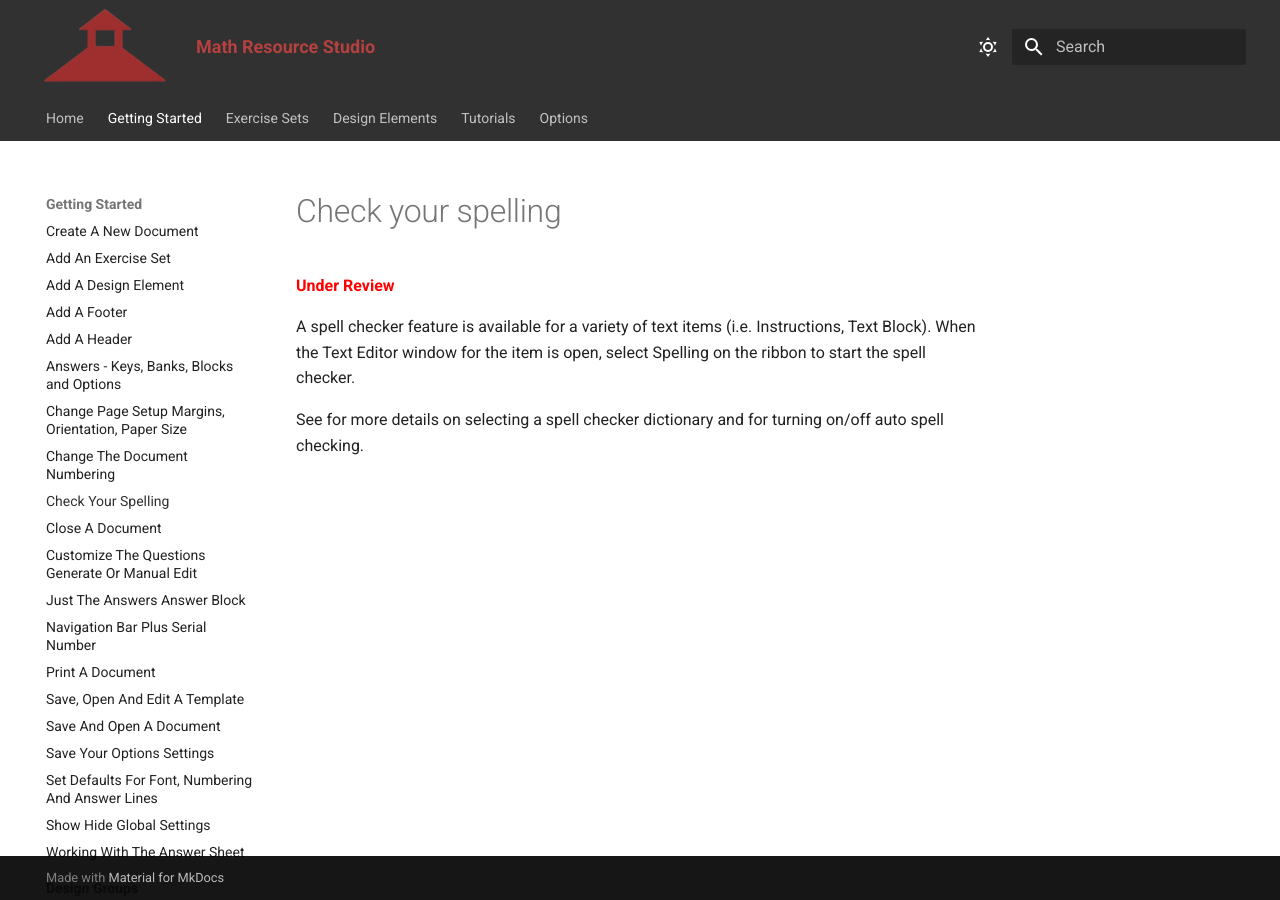
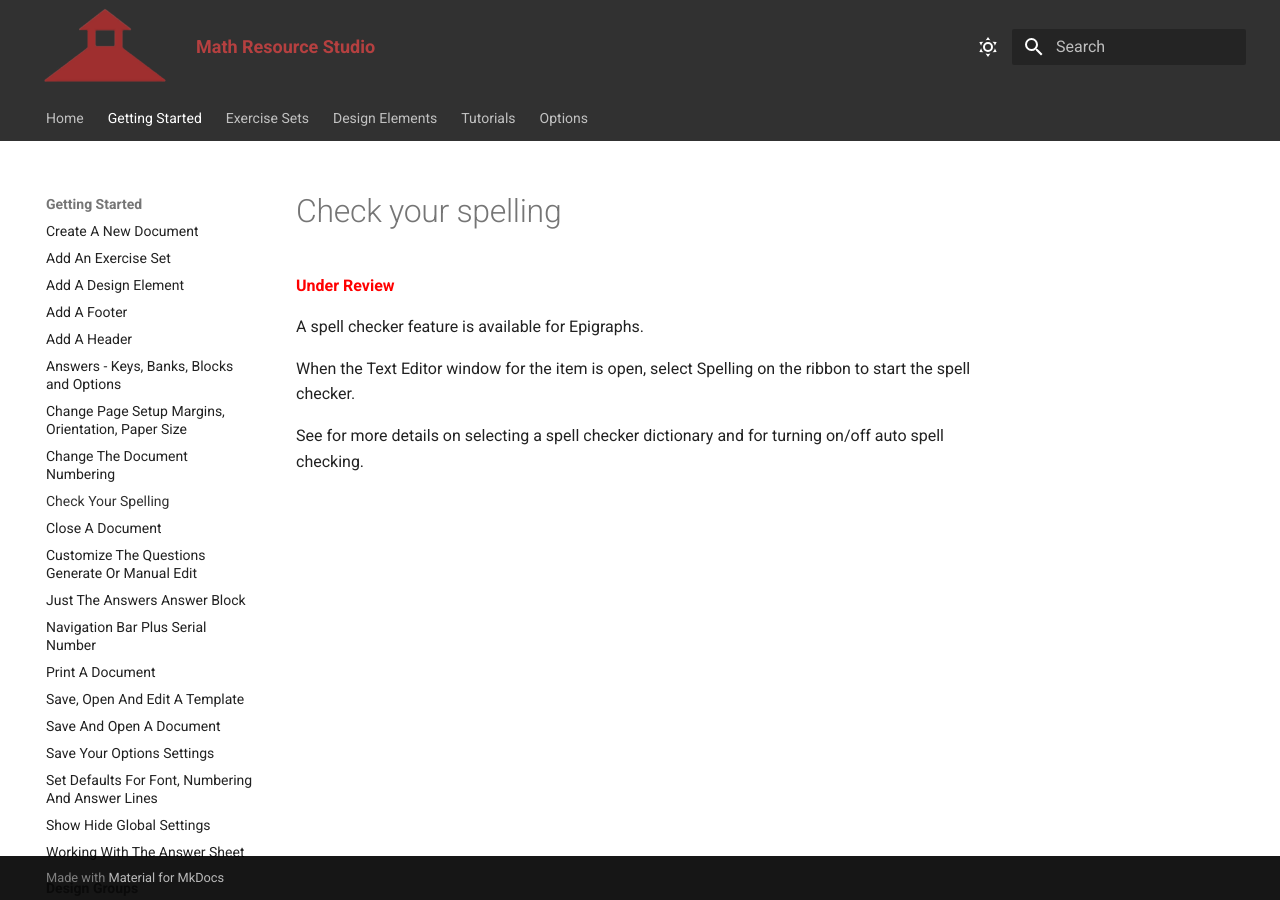
Before and after one commit to rdinch/MathResourceStudio-Help, an MkDocs documentation site: the page built from docs/getting-started/check-your-spelling.md, in a window 1280 px wide. Built offline with MkDocs 1.6.1 and Material for MkDocs 9.7.7, drawn with Linux system fonts in a browser that asks for light colours.

Commit message:
Document spell checker for Epigraphs
Update documentation to state that the spell checker feature is available for Epigraphs (replacing the previous generic reference to a variety of text items).

```diff
--- a/docs/getting-started/check-your-spelling.md
+++ b/docs/getting-started/check-your-spelling.md
@@ -2,6 +2,8 @@
 
 <p style="color: red; font-weight: bold;">Under Review</p>
 
-A spell checker feature is available for a variety of text items (i.e. Instructions, Text Block). When the Text Editor window for the item is open, select Spelling on the ribbon to start the spell checker.
+A spell checker feature is available for Epigraphs.
+
+When the Text Editor window for the item is open, select Spelling on the ribbon to start the spell checker.
 
 See for more details on selecting a spell checker dictionary and for turning on/off auto spell checking.
```
